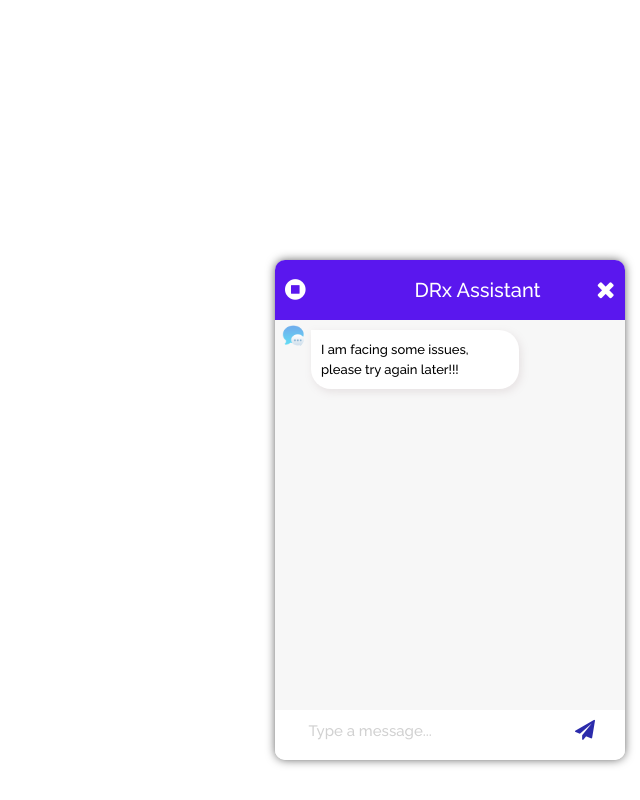
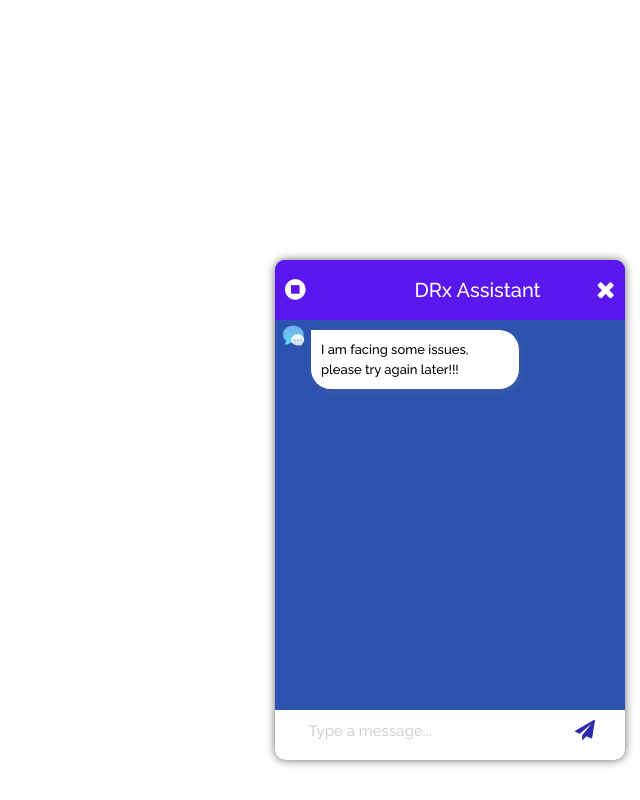
Before and after one commit to nikhilchilagani/chat_bot_ui, a plain HTML site: page index.html in a window 1280 px wide. Both pictures are taken after a click on the element 1216 px from the left and 759 px from the top of the page. Shown: the whole page, without its empty margins (640-1280 px from the left). Drawn offline with nearby package versions, Linux system fonts and the light colour scheme; no server answers.

Commit message:
Update style.css

```diff
--- a/static/css/style.css
+++ b/static/css/style.css
@@ -12,7 +12,7 @@ body {
     height: 500px;
     bottom: 5%;
     position: fixed;
-    background: #f7f7f7;
+    background: #2c53af;
     border-radius: 10px 10px 10px 10px;
     box-shadow: 0 0px 1px 0 rgba(0, 0, 0, 0.16), 0 0px 10px 0 #00000096;
 }
```
